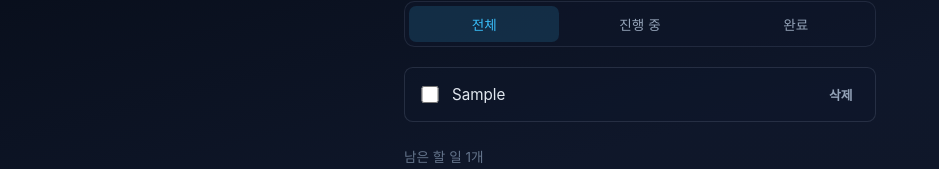
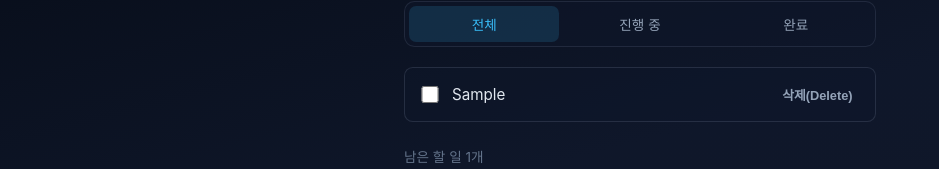
Before and after one commit to jl917/ai-project-todo-app-test, a React app: page / in a window 1280 px wide. Both pictures are taken after typing "Sample" into the empty fields and a click on the button "추가". Shown: the part 201-370 px from the top of the page, without its empty margins (0-939 px from the left). Built offline with nearby package versions, Linux system fonts and the light colour scheme; the HTML template or start-up script is replaced by a standard one.

Commit message:
fix: 텍스트 수정

```diff
--- a/src/App.tsx
+++ b/src/App.tsx
@@ -90,7 +90,7 @@ const TodoItem = ({ todo }: { todo: Todo }) => {
           onClick={remove}
           aria-label={`삭제: ${todo.text}`}
         >
-          삭제
+          삭제(Delete)
         </button>
       </div>
     </li>
```
